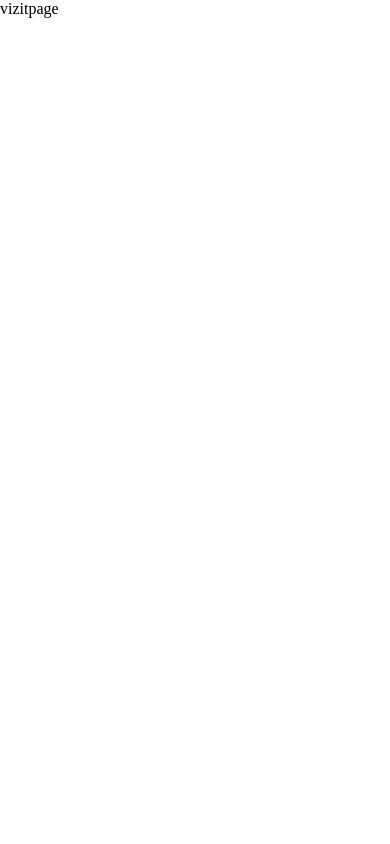
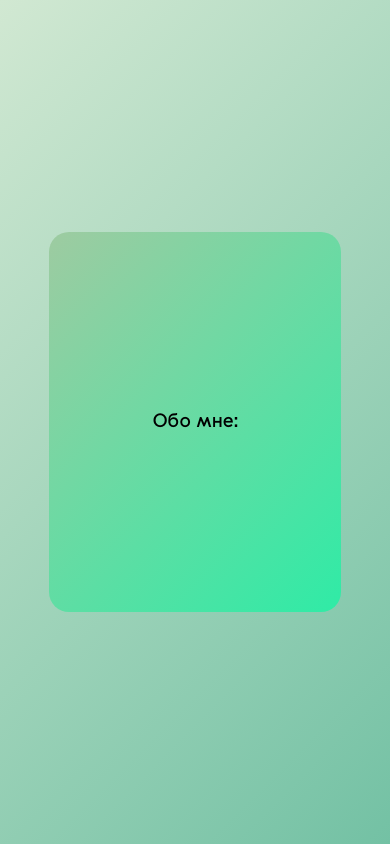
Before and after one commit to Kurbik72/TgBot2.0, a React (Create React App) app: page /visitpage in a window 390 px wide. Built offline with nearby package versions, Linux system fonts and the light colour scheme.

Commit message:
Visual + create hooks for check data on the next page

```diff
--- a/package.json
+++ b/package.json
@@ -6,6 +6,7 @@
     "@testing-library/jest-dom": "^5.17.0",
     "@testing-library/react": "^13.4.0",
     "@testing-library/user-event": "^13.5.0",
+    "express": "^4.21.0",
     "react": "^18.3.1",
     "react-dom": "^18.3.1",
     "react-router-dom": "^6.26.2",
--- a/src/components/pup/Component.jsx
+++ b/src/components/pup/Component.jsx
@@ -1,6 +1,8 @@
-import React, { useEffect } from 'react'
+import React, { useEffect,useState} from 'react'
 import Style from '../../components/pup/style.module.css'
 import { Outlet, useLocation, useNavigate } from 'react-router-dom';
+
+
 
 
 
@@ -12,27 +14,43 @@ const Component = () => {
         console.log('Current location is ', location);
     }, [location]);
 
+    const [username, setUsername] = useState('');
+    const [about, setAbout] = useState('');
+
+    const handleSubmit = (e) => {
+        e.preventDefault();
+        // Передаем данные в состояние
+        navigate('/visitpage', { state: { username, about} });
+    };
+
     return (
-
         <div className={Style.popa}>
-    <form>
+            <form onSubmit={handleSubmit}>
                 <h1>Для того, чтобы сделать визитку, введите свои данные:</h1>
 
                 <div className={Style.kit}>
                     <label htmlFor="FIO">ФИО</label>
-        <input name="FIO" type="text"
-        placeholder/>
+                    <input
+                        name="FIO"
+                        type="text"
+                        placeholder="ФИО"
+                        value={username}
+                        onChange={(e) => setUsername(e.target.value)}
+                    />
+
                     <label htmlFor="About">О себе</label>
-        <input name="About" type="text"
-        placeholder/>
-
-
+                    <input
+                        name="About"
+                        type="text"
+                        placeholder="О себе"
+                        value={about}
+                        onChange={(e) => setAbout(e.target.value)}
+                    />
                 </div>
-        <button onClick={() => navigate('visitpage', { replace: false })}>Создать</button>
+                <button type="submit">Создать</button>
             </form>
-    <Outlet/>
+            <Outlet />
         </div>
-
     );
 };
 
--- a/src/components/vizitPage/vizit.module.css
+++ b/src/components/vizitPage/vizit.module.css
@@ -0,0 +1,46 @@
+*{
+box-sizing: border-box;
+padding: 0;
+margin: 0;
+text-decoration: none;
+
+
+}
+
+.txt{
+    background: linear-gradient(135deg, #d1e8d2, #73c1a4);
+min-height: 100vh;
+}
+.form{
+    width: 75vw;
+    border-radius: 20px;
+    height: 45vh;
+    background: linear-gradient(135deg, #9ecba1, #2feba6);
+    display: flex;
+    align-items: center;
+    justify-content: center;
+
+}
+
+@media screen and  (max-width:500px){
+    .txt{
+        display: flex;
+        justify-content: center;
+        align-items: center;
+    }
+}
+
+.secondStep p, h1{
+
+
+    padding: 20px 0px;
+    font-family: 'Font1';
+    font-size: 20px;
+
+}
+@font-face {
+    font-family: 'Font1';
+    src: url('../../fonts/Lineyka.otf');
+    font-weight: normal;
+    font-style: normal;
+}
--- a/src/components/vizitPage/vizitpage.jsx
+++ b/src/components/vizitPage/vizitpage.jsx
@@ -1,11 +1,24 @@
 import React from 'react'
 import vizit from './vizit.module.css';
+import { useLocation } from 'react-router-dom';
 
 
-const vizitpage= () => {
+const Vizitpage = () => {
+
+        const location = useLocation();
+        const { username, about } = location.state || {};
+
 return (
-    <div className={vizit.txt}>vizitpage</div>
+    <div className={vizit.txt}>
+        <div className={vizit.form}>
+            <div className={vizit.secondStep}>
+        <h1>{username}</h1>
+    <p>Обо мне:</p>
+    <p>{about}</p>
+    </div>
+        </div>
+    </div>
 );
 };
 
-export const Vizit = () => vizitpage();
+export const Vizit = () => Vizitpage();
```
Also changed, not shown: 1 other file (tests, documents, lock files or other folders). Lines whose indentation alone changed are shown as unchanged.
